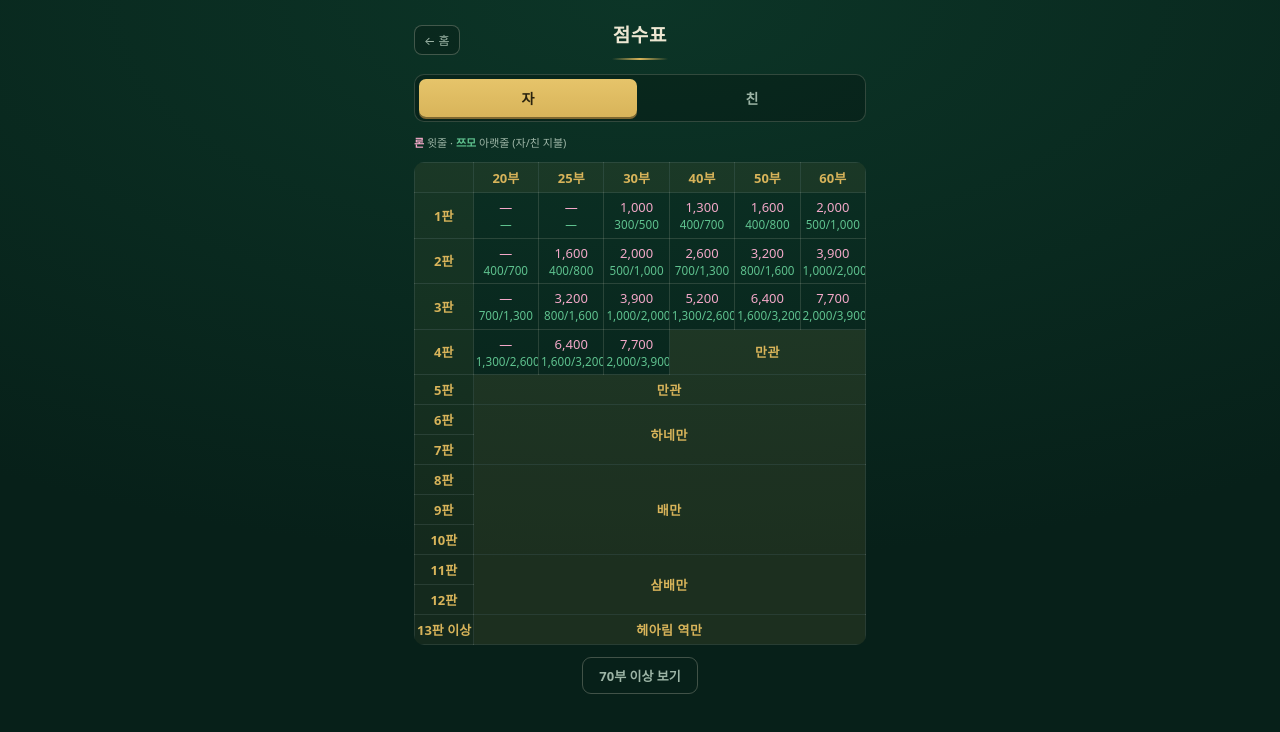
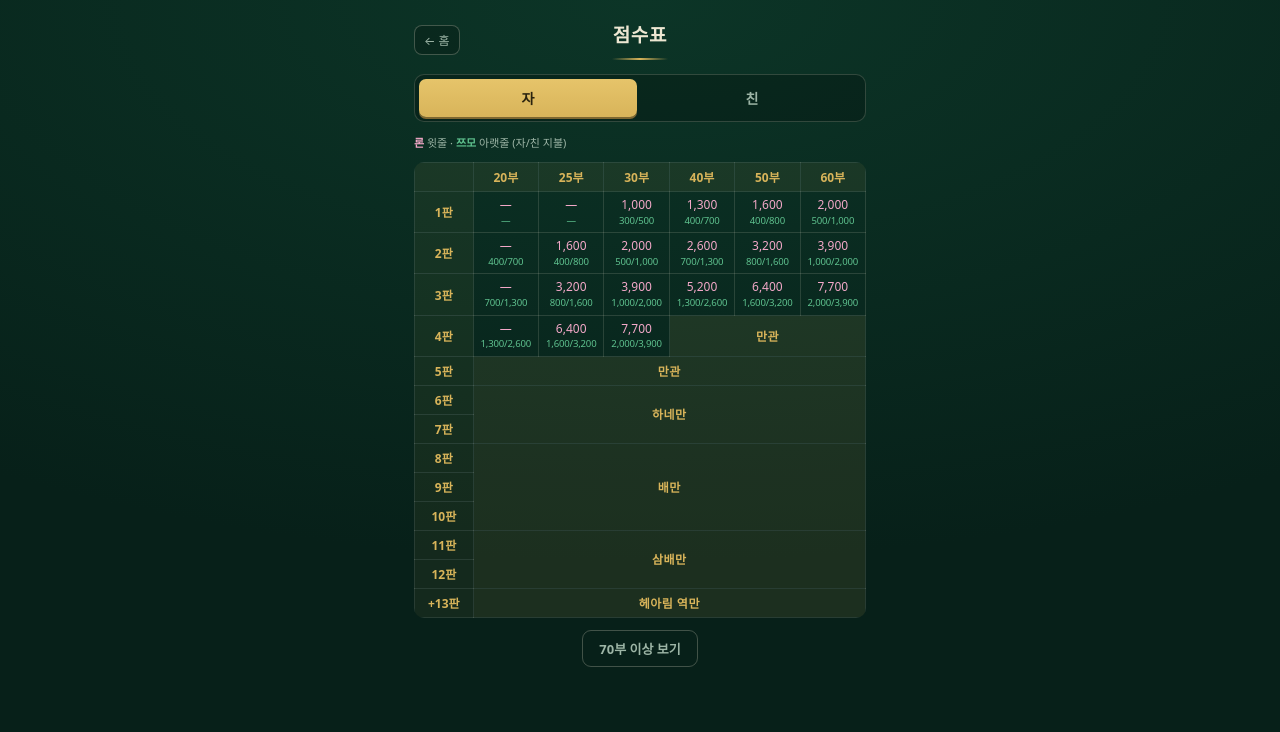
Before and after one commit to manbo-park/ronnya, a React (Vite) app: page /score-table in a window 1280 px wide. Shown: the top 732 px of the page. Built offline with nearby package versions, Linux system fonts and the light colour scheme.

Commit message:
fix: 점수표 칸 잘림 해결 + 13판 이상 라벨을 +13판으로 (#7)
- 천 단위 쉼표를 유지하면서 쯔모 줄 폰트(0.8em)와 기본 폰트를 줄여 4판 30부 등 칸 잘림 해결
- 만관 이상 정리 행의 '13판 이상' 라벨을 '+13판'으로 변경

```diff
--- a/src/features/ScoreTable.tsx
+++ b/src/features/ScoreTable.tsx
@@ -12,7 +12,7 @@ const LIMIT_GROUPS: { labels: string[]; name: string }[] = [
     { labels: ['6판', '7판'], name: '하네만' },
     { labels: ['8판', '9판', '10판'], name: '배만' },
     { labels: ['11판', '12판'], name: '삼배만' },
-    { labels: ['13판 이상'], name: '헤아림 역만' },
+    { labels: ['+13판'], name: '헤아림 역만' },
 ];
 
 const fmt = (n: number) => n.toLocaleString('ko-KR');
--- a/src/styles.css
+++ b/src/styles.css
@@ -637,9 +637,9 @@ body {
 .st-table th,
 .st-table td {
     border: 1px solid rgba(237, 231, 210, 0.14);
-    padding: 5px 2px;
+    padding: 5px 1px;
     text-align: center;
-    font-size: clamp(10px, 2.7vw, 13px);
+    font-size: clamp(9px, 2.5vw, 12px);
     white-space: nowrap;
     overflow: hidden;
 }
@@ -672,7 +672,8 @@ body {
 
 .st-tsumo {
     color: var(--jade);
-    font-size: 0.9em;
+    font-size: 0.8em;
+    letter-spacing: -0.02em;
 }
 
 /* 만관 이상·계단형 병합 칸: 명칭만 표시 */
```
Also changed, not shown: 1 other file (tests, documents, lock files or other folders).
